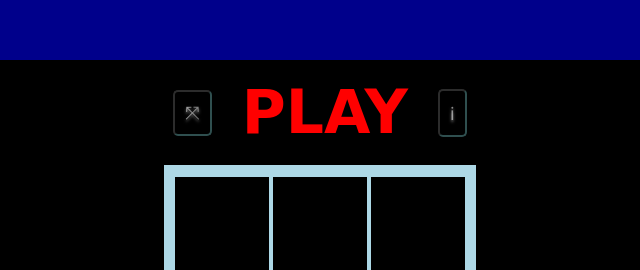
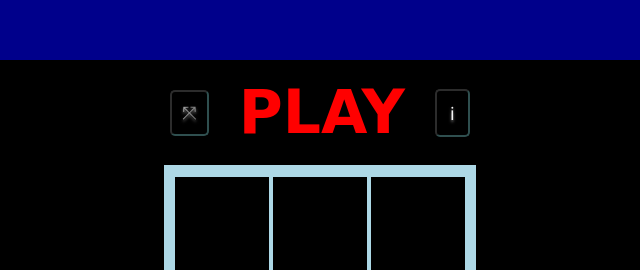
Before and after one commit to MarkAlexI/ticTacToeGame, a website built with webpack: page src/index.html in a window 1280 px wide. Shown: the part 170-440 px from the top of the page, 320-960 px from the left. Built offline with nearby package versions, Linux system fonts and the light colour scheme.

Commit message:
Help added. Bug fixed - modal window is correctly displayed at full screen.

```diff
--- a/package.json
+++ b/package.json
@@ -1,7 +1,7 @@
 {
   "name": "ticTacToeGame",
   "description": "Realisation of tic-tac-toe game.",
-  "version": "0.12.4",
+  "version": "0.13.5",
   "main": "main.js",
   "scripts": {
     "install-dep": "npm i --no-bin-links",
--- a/src/css/style.scss
+++ b/src/css/style.scss
@@ -2,9 +2,20 @@
 @import 'vars';
 @import 'fonts';
 @import 'modal';
+@import 'tooltip';
 
 %pointer {
   cursor: pointer;
+}
+
+%inset {
+  background: linear-gradient(to right, #b9b9b9, #565656);
+  text-shadow: 0px 2px 3px rgba(255, 255, 255, 0.5);
+  -webkit-background-clip: text;
+  -moz-background-clip: text;
+  background-clip: text;
+  border: 2px inset;
+  border-color: gray darkslategrey darkslategrey gray;
 }
 
 body {
@@ -98,14 +109,14 @@ p {
 }
 
 .inset {
-  background: linear-gradient(to right, #b9b9b9, #565656);
+  @extend %inset;
   color: transparent;
-  text-shadow: 0px 2px 3px rgba(255, 255, 255, 0.5);
-  -webkit-background-clip: text;
-  -moz-background-clip: text;
-  background-clip: text;
-  border: 2px inset;
-  border-color: gray darkslategrey darkslategrey gray;
+}
+
+.set {
+  @extend %inset;
+  color: whitesmoke;
+  padding: 10px 13px;
 }
 
 #reset {
--- /dev/null
+++ b/src/css/tooltip.scss
@@ -0,0 +1,61 @@
+[data-tooltip] {
+  position: relative;
+  @extend %pointer;
+
+  &:before,
+  &:after {
+    line-height: 1;
+    font-size: .9em;
+    pointer-events: none;
+    position: absolute;
+    box-sizing: border-box;
+    display: none;
+    opacity: 0;
+    filter: drop-shadow(0px 0px 0px #555555);
+  }
+
+  &:before {
+    content: "";
+    border: 5px solid transparent;
+    z-index: 100;
+  }
+
+  &:after {
+    content: attr(data-tooltip);
+    text-align: center;
+    min-width: 3em;
+    max-width: 21em;
+    white-space: wrap;
+    overflow: hidden;
+    text-overflow: ellipsis;
+    padding: 41px 10px;
+    border-radius: 5px;
+    background: red;
+    color: #ffffff;
+    z-index: 99;
+    text-shadow: 0px 0px 0px #3b3b3b;
+  }
+
+  &:hover:before,
+  &:hover:after {
+    display: block;
+    opacity: 1;
+  }
+
+  &[data-direction="bottom"]::before {
+    top: calc(100% + 3px);
+    border-top-width: 0;
+    border-bottom-color: red;
+  }
+
+  &[data-direction="bottom"]::after {
+    top: calc(100% + 8px);
+  }
+
+  &[data-direction="bottom"]::before,
+  &[data-direction="bottom"]::after {
+    left: 90%;
+    -webkit-transform: translate(-90%, 10px);
+    transform: translate(-90%, 10px);
+  }
+}
--- a/src/index.html
+++ b/src/index.html
@@ -32,7 +32,7 @@
       <button class="btn inset" id="tofullscreen">⤧</button>
       <button class="btn inset hidden" id="tonormscreen">↶</button>
       <h1 id="status" class="">PLAY</h1>
-      <button class="btn inset">ℹ</button>
+      <button class="btn set"><span data-tooltip="Increase or decrease the size and difficulty of the game." data-direction="bottom">ℹ</span></button>
     </div>
     <div class="field" id="field"></div>
     <div class="info" id="info">
```
Also changed, not shown: dist/index.html, dist/main.js.
